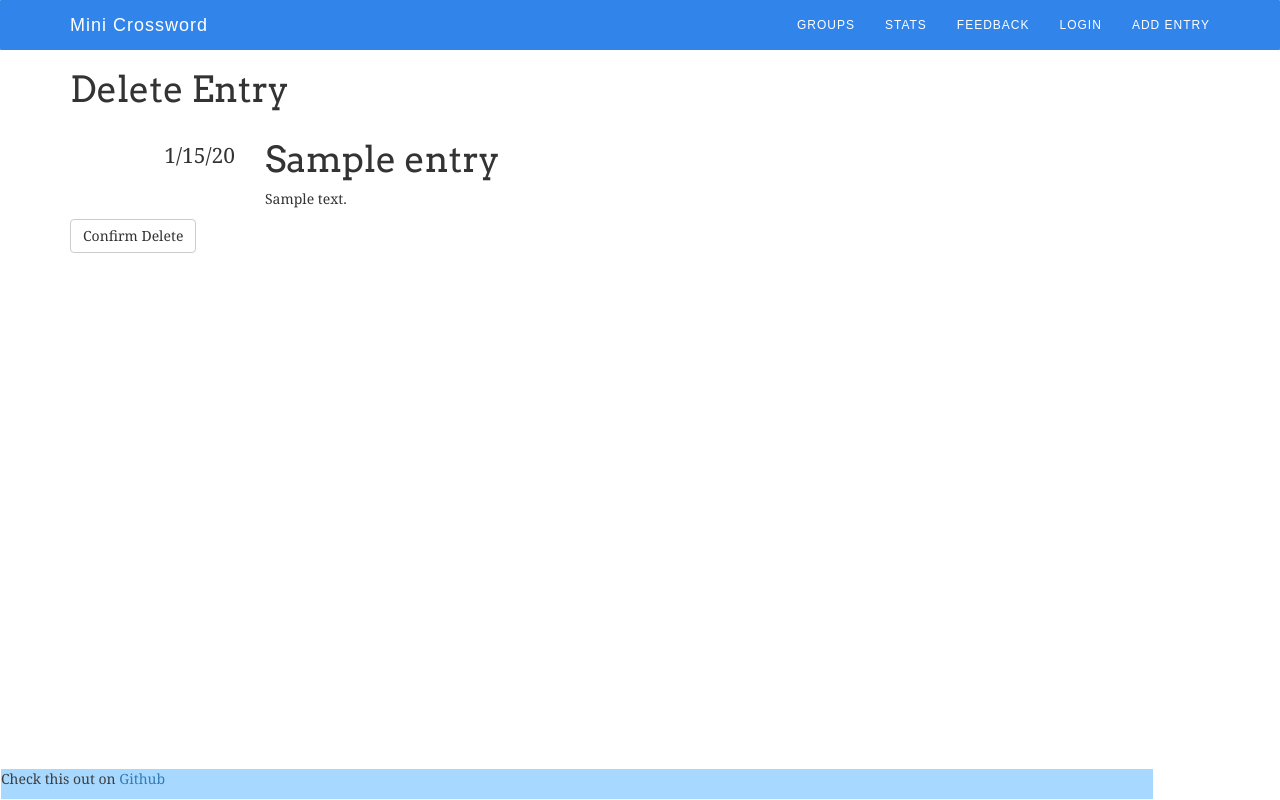
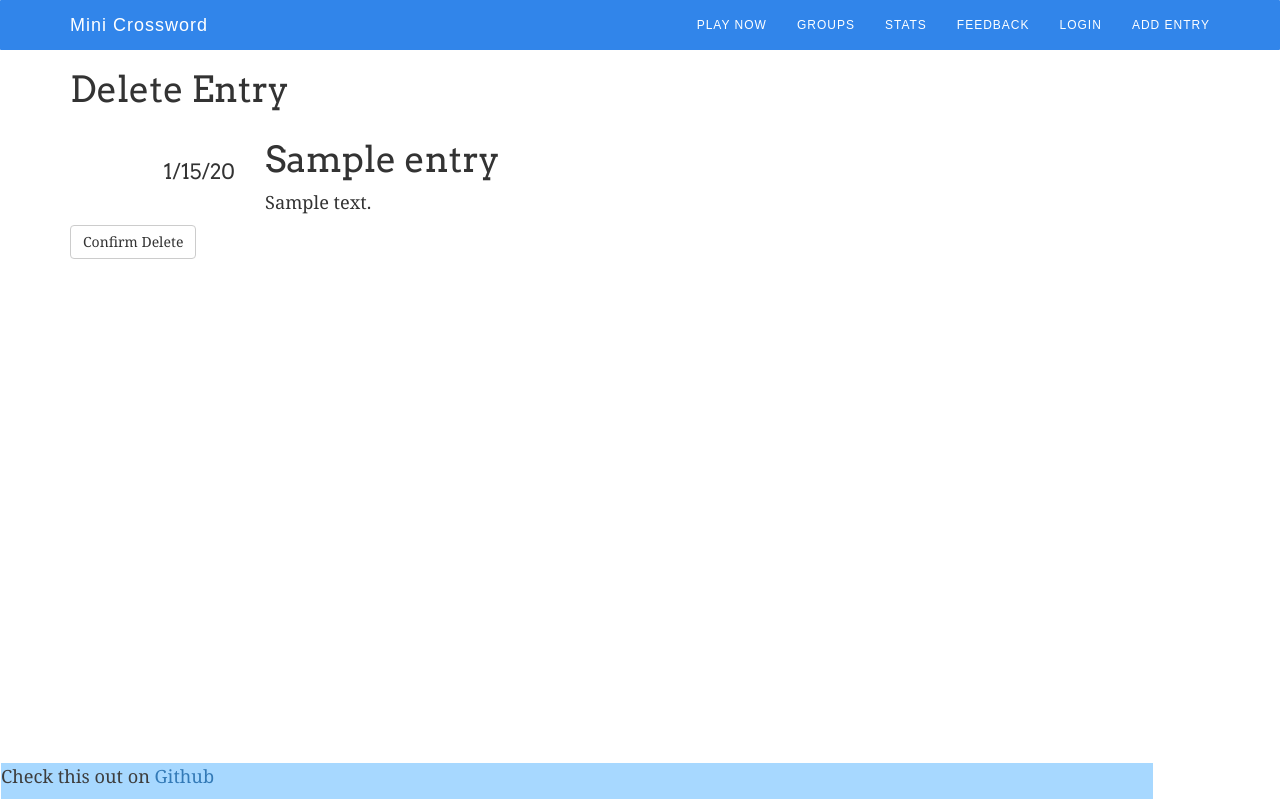
Before and after one commit to j10sanders/WinTheMini, a Flask app: page /entry/1/delete in a window 1280 px wide. Run offline with Flask 2, Linux system fonts and the light colour scheme; tables that the repository leaves empty hold one stand-in row (values such as "Sample post"); some libraries are stand-ins or nearby versions.

Commit message:
added a navbarlink to play now, and made some small font size tweeks in the macros

```diff
--- a/crossword/templates/base.html
+++ b/crossword/templates/base.html
@@ -44,15 +44,27 @@
       color: #fff !important;
   }
 
+
+
  /*.content-footer,*/
 
 body{
   font-family: Georgia;
 }
 
+p {
+    font-size: 1.3em;
+}
+
 h1{
   font-family: 'Arvo', serif;
 }
+
+h2{
+  font-family: 'Arvo', serif;
+  font-size: 1em;
+}
+
 
 footer { padding: 0em 0;
 width: 90%;
@@ -86,11 +98,14 @@ body { padding-top: 50px; }
         </div>
         <div class="collapse navbar-collapse" id="myNavbar">
           <ul class="nav navbar-nav navbar-right">
+            <li><a href="http://www.nytimes.com/crosswords/game/mini">PLAY NOW</a></li>
             <li><a href="#services">GROUPS</a></li>
             <li><a href="#portfolio">STATS</a></li>
             <li><a href="#pricing">FEEDBACK</a></li>
             <li><a href="{{ url_for('login_get') }}">LOGIN</a> <span class="sr-only">(current)</span></a></li>
             <li><a href="{{ url_for('add_entry_get') }}">ADD ENTRY</a> <span class="sr-only">(current)</span></a></li>
+
+
           </ul>
         </div>
       </div>
--- a/crossword/templates/macros.html
+++ b/crossword/templates/macros.html
@@ -1,17 +1,21 @@
 {% macro render_entry(entry) %}
 <div class="row">
-    <div class="col-md-2 text-right metadata">
+    <div class="col-sm-2 text-right metadata">
         <ul class="list-unstyled">
+            <h2>
             <li>
                 {{ entry.datetime | dateformat("%m/%d/%y") }}
             </li>
+            </h2>
         </ul>
     </div>
     <div class="col-md-10">
         <h1>
             {{ entry.title }}
         </h1>
+        <p>
         {{ entry.content | markdown }}
+        </p>
     </div>
 </div>
 {% endmacro %}
```
